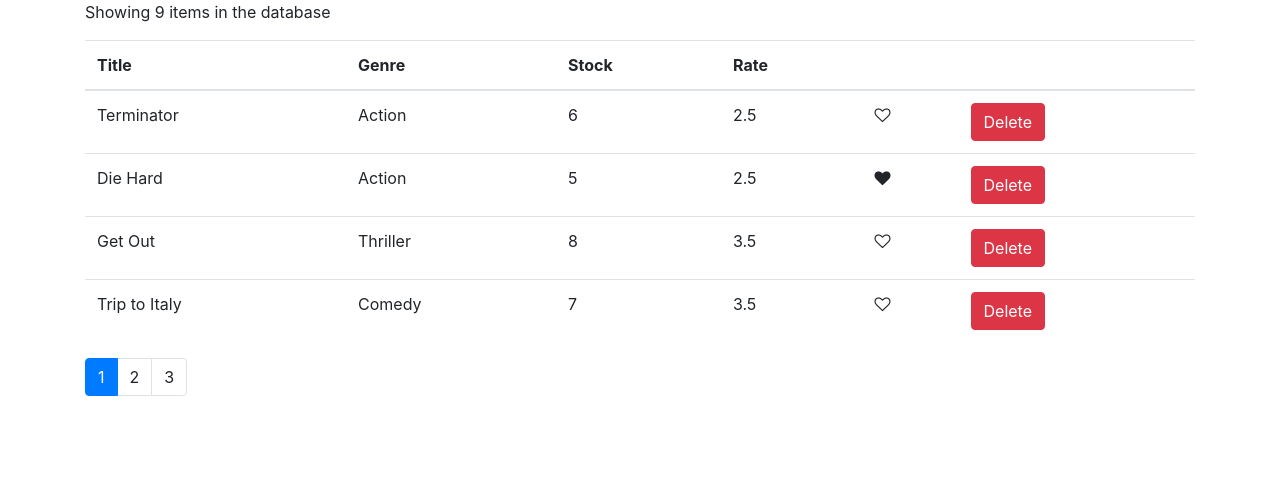
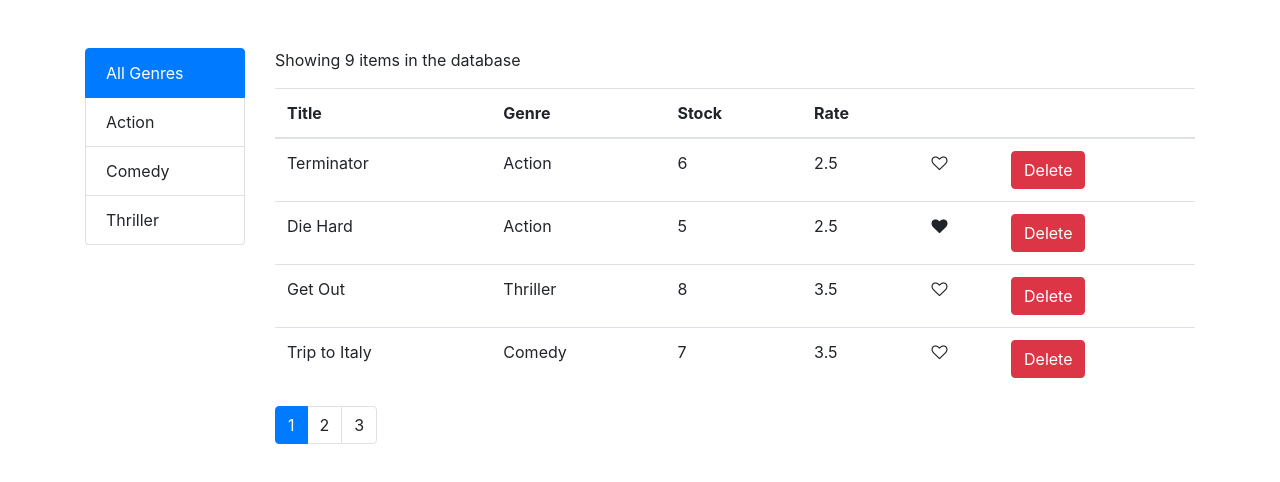
Before and after one commit to mozhdeh-peykari/vidly, a React (Create React App) app: page / in a window 1280 px wide. Shown: the top 482 px of the page. Built offline with nearby package versions, Linux system fonts and the light colour scheme.

Commit message:
Add filtering

```diff
--- /dev/null
+++ b/src/components/common/filtering.jsx
@@ -0,0 +1,24 @@
+import React, { Component, createContext } from 'react';
+
+const Filtering = (props) =>{
+    const{items, onFilterChange, currentFilterId} = props;
+    console.log(currentFilterId);
+
+    return (
+        <ul className="list-group">
+            <li key="-1"
+                className={-1 === currentFilterId ? "list-group-item active" : "list-group-item"}
+                onClick={()=>onFilterChange(-1)}>
+                    All Genres
+            </li>
+
+            {items.map(x =>
+                (<li key={x._id}
+                    className={x._id === currentFilterId ? "list-group-item active" : "list-group-item"}
+                    onClick={()=>onFilterChange(x._id)}>
+                        {x.name}
+                 </li>)
+                )}
+        </ul>);
+};
+export default Filtering;
--- a/src/components/common/pagination.jsx
+++ b/src/components/common/pagination.jsx
@@ -4,7 +4,6 @@ import propTypes from 'prop-types';
 
 const Pagination = props => {
     const {itemsCount, pageSize, onPageChange, currentPage} = props;
-    console.log(currentPage);
     const pagesCount = Math.ceil(itemsCount / pageSize);
     if (pagesCount === 1) return null;
 
--- a/src/components/movies.jsx
+++ b/src/components/movies.jsx
@@ -1,53 +1,76 @@
-import React, { Component } from 'react';
-import { deleteMovie, getMovie, getMovies, saveMovie } from "../services/fakeMovieService";
-import Like from './common/like';
-import Pagination from './common/pagination';
-import {paginate} from '../utils/paginate';
+import React, { Component } from "react";
+import {
+  deleteMovie,
+  getMovie,
+  getMovies,
+  saveMovie,
+} from "../services/fakeMovieService";
+import Like from "./common/like";
+import Pagination from "./common/pagination";
+import { paginate } from "../utils/paginate";
+import Filtering from "./common/filtering";
+import { getGenres } from "../services/fakeGenreService";
+import { filter } from "../utils/filter";
 
-export class Movies extends Component{
-constructor(){
+export class Movies extends Component {
+  constructor() {
     super();
   }
   state = {
-    movies : getMovies(),
-    pageSize : 4,
-    currentPage: 1
+    movies: getMovies(),
+    pageSize: 4,
+    currentPage: 1,
+    genres: getGenres(),
+    currentGenreId: -1
   };
 
-handleDelete = movie => {
+  handleDelete = (movie) => {
     deleteMovie(movie._id);
-    this.setState({movies: getMovies()});
+    this.setState({ movies: getMovies() });
   };
 
   handleToggleHeart = (movie) => {
     const m = getMovie(movie._id);
-     const m2 = {...m};
+    const m2 = { ...m };
     m2.liked = !m.liked;
     saveMovie(m2);
-     this.setState({movies: getMovies()});
+    this.setState({ movies: getMovies() });
   };
 
   getLength = () => {
-    if (this.state.movies.length === 0)
-    {
+    if (this.state.movies.length === 0) {
       return <p>There are no items in the table</p>;
+    } else {
+      return <p>Showing {this.state.movies.length} items in the database</p>;
     }
-    else
-    {
-        return <p>Showing {this.state.movies.length} items in the database</p>
-    }
-}
+  };
 
-handlePageChange = page => {
-    this.setState({currentPage: page})
-}
+  handlePageChange = (page) => {
+    this.setState({ currentPage: page });
+  };
 
-render(){
-    const {length: count} = this.state.movies;
-    const {movies: allMovies, currentPage, pageSize} = this.state;
-    const movies = paginate(allMovies, currentPage, pageSize);
-    return (<div>
+  handleFilterChange = (genreId) => {
+      this.setState({currentGenreId: genreId});
+  };
 
+  render() {
+    //const { length: count } = this.state.movies;
+    const { movies: allMovies, currentPage, pageSize, currentGenreId } = this.state;
+    const filterdMovies = filter(allMovies, currentGenreId);
+    const count = filterdMovies.length;
+    const movies = paginate(filterdMovies, currentPage, pageSize);
+    return (
+      <div className="mt-5 row">
+          <div className="col-2">
+              <Filtering
+                items={this.state.genres}
+                onFilterChange={this.handleFilterChange}
+                currentFilterId={this.state.currentGenreId}
+              >
+
+              </Filtering>
+          </div>
+          <div className="col-10">
         {this.getLength()}
         <table className="table">
           <thead>
@@ -61,7 +84,7 @@ render(){
             </tr>
           </thead>
           <tbody>
-  {movies.map(m =>
+            {movies.map((m) => (
               <tr key={m._id}>
                 <td key={m.title}>{m.title}</td>
                 <td key={m.genre.name}>{m.genre.name}</td>
@@ -69,34 +92,34 @@ render(){
                 <td key={m.dailyRentalRate}>{m.dailyRentalRate}</td>
                 <td>
                   <Like
-                            onClick ={() => this.handleToggleHeart(m)}
-                            liked={m.liked}>
-                        </Like>
+                    onClick={() => this.handleToggleHeart(m)}
+                    liked={m.liked}
+                  ></Like>
                 </td>
                 <td>
-                    <button type="button" className="btn btn-danger"
-                        onClick={() => this.handleDelete(m)}>
+                  <button
+                    type="button"
+                    className="btn btn-danger"
+                    onClick={() => this.handleDelete(m)}
+                  >
                     Delete
                   </button>
                 </td>
-            </tr>)}
+              </tr>
+            ))}
           </tbody>
         </table>
-
 
         <Pagination
           itemsCount={count}
           pageSize={this.state.pageSize}
           onPageChange={this.handlePageChange}
           currentPage={this.state.currentPage}
->
-</Pagination>
-
+        ></Pagination>
+        </div>
       </div>
     );
   }
 }
 
-
-
 export default Movies;
--- /dev/null
+++ b/src/utils/filter.js
@@ -0,0 +1,4 @@
+export function filter(items, filterId)
+{
+    return items.filter(x=>x.genre._id == filterId || filterId == -1);
+}
```
Lines whose indentation alone changed are shown as unchanged.
